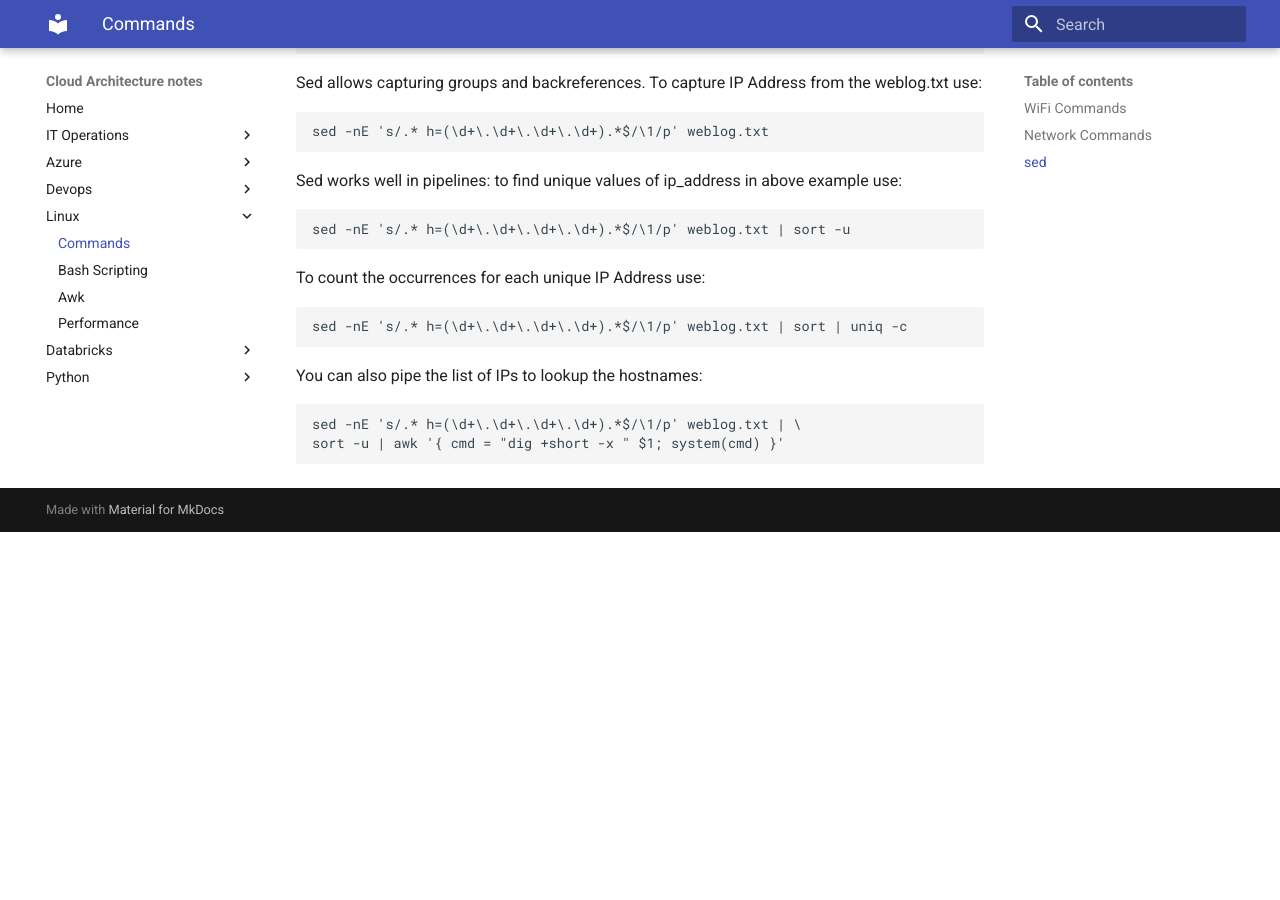
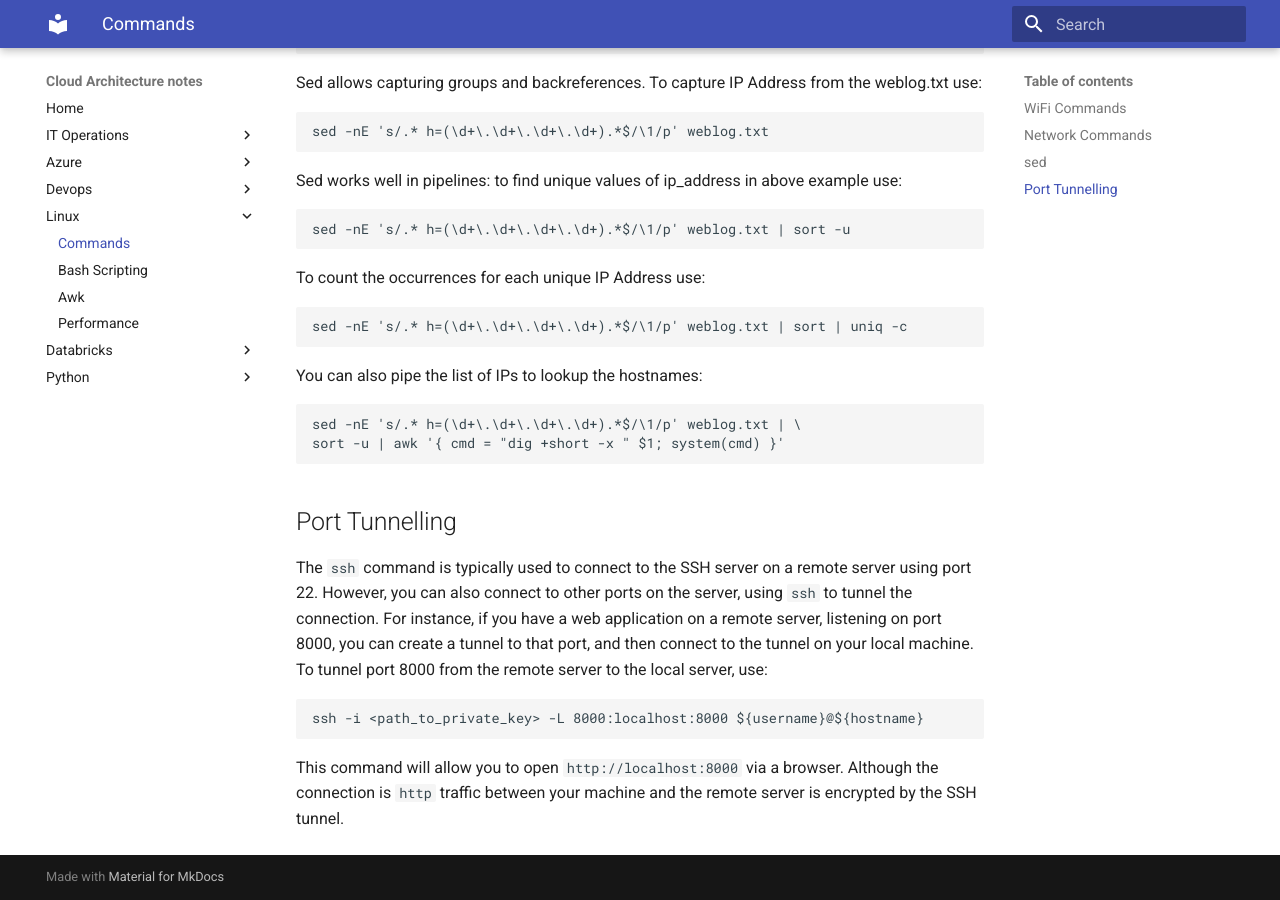
Before and after one commit to dram1964/cloudarchitect, an MkDocs documentation site: the page built from docs/linux/commands.md, in a window 1280 px wide and 900 px high, scrolled down 2994 px. Built offline with MkDocs 1.6.1 and Material for MkDocs 9.7.7, drawn with Linux system fonts in a browser that asks for light colours; before the commit the page ends 3526 px from its top, so only the background shows below that.

Commit message:
adds note on ssh port tunnels

````diff
--- a/docs/linux/commands.md
+++ b/docs/linux/commands.md
@@ -143,3 +143,20 @@ You can also pipe the list of IPs to lookup the hostnames:
 
     sed -nE 's/.* h=(\d+\.\d+\.\d+\.\d+).*$/\1/p' weblog.txt | \
     sort -u | awk '{ cmd = "dig +short -x " $1; system(cmd) }'
+
+## Port Tunnelling
+
+The `ssh` command is typically used to connect to the SSH server on a remote
+server using port 22. However, you can also connect to other ports on the
+server, using `ssh` to tunnel the connection. For instance, if you have
+a web application on a remote server, listening on port 8000, you can
+create a tunnel to that port, and then connect to the tunnel on your local
+machine. To tunnel port 8000 from the remote server to the local server, use:
+
+```bash
+ssh -i <path_to_private_key> -L 8000:localhost:8000 ${username}@${hostname}
+```
+
+This command will allow you to open `http://localhost:8000` via a browser.
+Although the connection is `http` traffic between your machine and the remote
+server is encrypted by the SSH tunnel.
````
